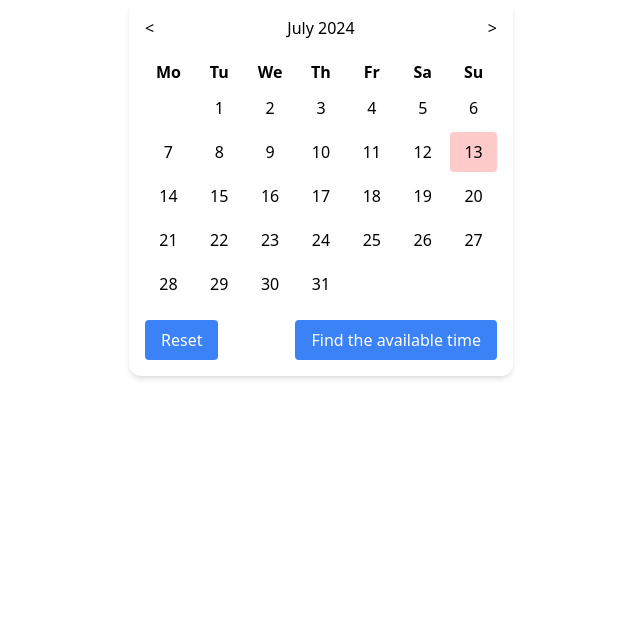
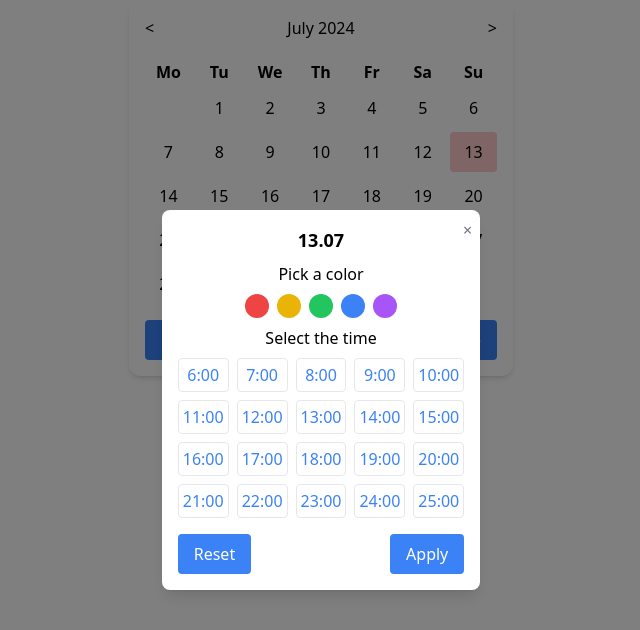
Before and after one commit to Hyunsoo6257/Team_calendar, a React (Create React App) app in the folder client/: page / in a window 1280 px wide. Both pictures are taken after a click on the element "13". Shown: the top 630 px of the page, without its empty margins (319-959 px from the left). Built offline with nearby package versions, Linux system fonts and the light colour scheme.

Commit message:
adding Popup

```diff
--- a/client/src/components/Button.js
+++ b/client/src/components/Button.js
@@ -1,12 +1,22 @@
-import React from "react";
+import React, { useState } from "react";
 
-const Button = ({ children, onClick }) => (
-  <button
-    className="bg-blue-500 text-white px-4 py-2 rounded"
-    onClick={onClick}
-  >
-    {children}
-  </button>
-);
+const Button = ({ time }) => {
+  const [isActive, setIsActive] = useState(false);
+
+  const handleClick = () => {
+    setIsActive(!isActive);
+  };
+
+  return (
+    <button
+      onClick={handleClick}
+      className={`border p-1 rounded ${
+        isActive ? "bg-blue-500 text-white" : "bg-white text-blue-500"
+      }`}
+    >
+      {time}
+    </button>
+  );
+};
 
 export default Button;
--- a/client/src/components/Calendar.js
+++ b/client/src/components/Calendar.js
@@ -1,17 +1,20 @@
 import React, { useState } from "react";
 import dayjs from "dayjs";
+import Popup from "./Popup";
 
 const Calendar = () => {
   const today = dayjs();
   const [currentMonth, setCurrentMonth] = useState(today.month());
   const [currentYear, setCurrentYear] = useState(today.year());
   const [selectedDate, setSelectedDate] = useState(null);
+  const [showPopup, setShowPopup] = useState(false);
 
   const startDay = dayjs(new Date(currentYear, currentMonth, 1)).day();
   const daysInMonth = dayjs(new Date(currentYear, currentMonth + 1, 0)).date();
 
   const handleDateClick = (date) => {
     setSelectedDate(date);
+    setShowPopup(true);
   };
 
   const handlePrevMonth = () => {
@@ -30,6 +33,9 @@ const Calendar = () => {
     } else {
       setCurrentMonth(currentMonth + 1);
     }
+  };
+  const handleClosePopup = () => {
+    setShowPopup(false);
   };
 
   return (
@@ -79,6 +85,15 @@ const Calendar = () => {
           Find the available time
         </button>
       </div>
+
+      {showPopup && (
+        <Popup
+          selectedDate={dayjs(
+            new Date(currentYear, currentMonth, selectedDate)
+          ).format("DD.MM")}
+          handleClosePopup={handleClosePopup}
+        />
+      )}
     </div>
   );
 };
--- /dev/null
+++ b/client/src/components/Popup.js
@@ -0,0 +1,47 @@
+import React from "react";
+import Button from "../components/Button";
+
+const Popup = ({ selectedDate, handleClosePopup }) => {
+  return (
+    <div className="fixed inset-0 bg-black bg-opacity-50 flex justify-center items-center">
+      <div className="bg-white p-4 rounded-lg shadow-lg relative">
+        <div className="text-center mb-4">
+          <div className="text-lg font-bold mb-2">{selectedDate}</div>
+          <div>Pick a color</div>
+          <div className="flex justify-center space-x-2 my-2">
+            <button className="w-6 h-6 bg-red-500 rounded-full"></button>
+            <button className="w-6 h-6 bg-yellow-500 rounded-full"></button>
+            <button className="w-6 h-6 bg-green-500 rounded-full"></button>
+            <button className="w-6 h-6 bg-blue-500 rounded-full"></button>
+            <button className="w-6 h-6 bg-purple-500 rounded-full"></button>
+          </div>
+          <div>Select the time</div>
+          <div className="grid grid-cols-5 gap-2 my-2">
+            {[...Array(25 - 6 + 1)].map((_, i) => (
+              <Button key={i + 6} time={`${i + 6}:00`} />
+            ))}
+          </div>
+        </div>
+        <div className="flex justify-between">
+          <button
+            className="bg-blue-500 text-white px-4 py-2 rounded"
+            onClick={handleClosePopup}
+          >
+            Reset
+          </button>
+          <button className="bg-blue-500 text-white px-4 py-2 rounded">
+            Apply
+          </button>
+        </div>
+        <button
+          className="absolute top-2 right-2 text-gray-500"
+          onClick={handleClosePopup}
+        >
+          &times;
+        </button>
+      </div>
+    </div>
+  );
+};
+
+export default Popup;
```
